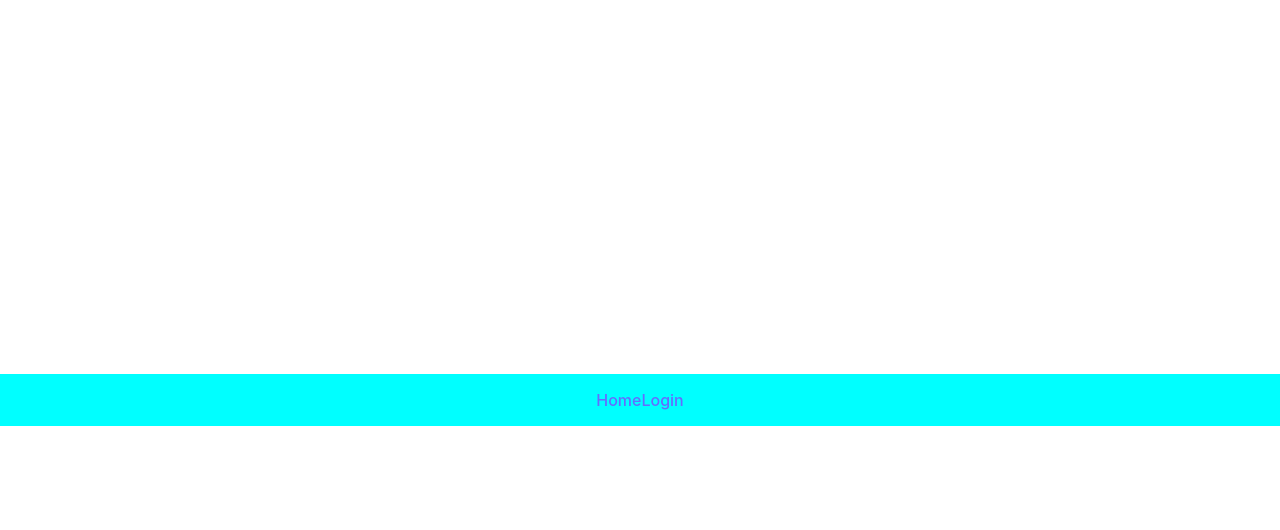
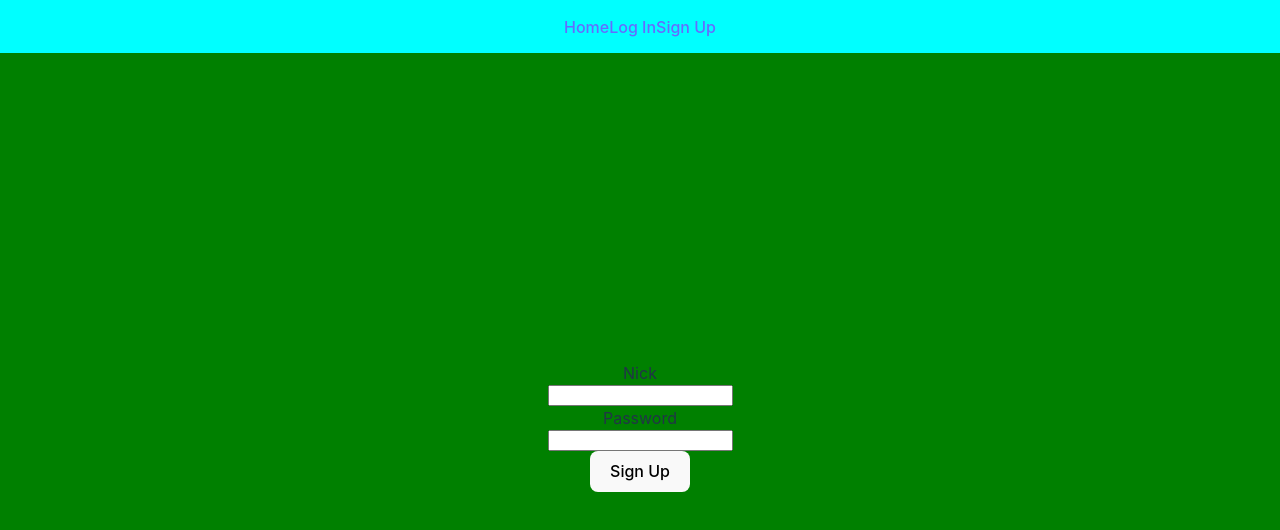
Before and after one commit to jcarlos2n/React-pokemon, a React (Vite) app: page /signup in a window 1280 px wide. Before the commit this address had no page. Shown: the top 530 px of the page. Built offline with nearby package versions, Linux system fonts and the light colour scheme.

Commit message:
feat: register and logout done

```diff
--- a/src/App.jsx
+++ b/src/App.jsx
@@ -6,10 +6,10 @@ import './App.css'
 import Home from './containers/Home/Home'
 import Login from './containers/User/Login/Login'
 import Pokemon from './containers/Pokemon/Pokemon'
-import Captura from './containers/Captura/Captura'
+import Profile from './containers/User/Profile/Profile'
+import Signup from './containers/User/Signup/Signup'
 
 function App() {
-
 
   return (
     <div className='app'>
@@ -18,8 +18,9 @@ function App() {
       <Routes>
         <Route path='/' element={<Home/>} />
         <Route path='/login' element={<Login/>} />
+        <Route path='/signup' element={<Signup/>} />
         <Route path='/pokemon' element={<Pokemon/>} />
-        <Route path='/captura' element={<Captura/>} />
+        <Route path='/profile' element={<Profile/>} />
       </Routes>
     </BrowserRouter>
     </div>
--- a/src/components/Header/Header.jsx
+++ b/src/components/Header/Header.jsx
@@ -12,8 +12,9 @@ const Header = () => {
         return (
             <div className="container">
                 <NavLink to='/'>Home</NavLink>
-                <NavLink to='/login'>Login</NavLink>
-                {/* <NavLink></NavLink> */}
+                <NavLink to='/login'>Log In</NavLink>
+                <NavLink to='/signup'>Sign Up</NavLink>
+
             </div>
         )
     }else{
@@ -21,6 +22,7 @@ const Header = () => {
             <div className="container">
                 <NavLink to='/'>Home</NavLink>
                 <NavLink to='/pokemon'>Pokemon</NavLink>
+                <NavLink to='/profile'>Profile</NavLink>
                 {/* <NavLink></NavLink> */}
             </div>
         )
--- a/src/containers/Captura/Captura.jsx
+++ /dev/null
@@ -1,12 +0,0 @@
-import './Captura.css'
-import Pokemon from '../Pokemon/Pokemon'
-
-const Captura = props => {
-    const pokemon = Pokemon;
-    console.log(props)
-    return(
-        <h1>Hola</h1>
-    )
-}
-
-export default Captura
--- a/src/containers/Pokemon/Pokemon.jsx
+++ b/src/containers/Pokemon/Pokemon.jsx
@@ -4,16 +4,23 @@ import { useEffect } from 'react';
 import { useState } from 'react'
 import PokemonCard from '../../components/PokemonCard/PokemonCard';
 import { useNavigate } from 'react-router';
-import { Link } from 'react-router-dom';
+
 import DetailedCard from '../../components/DetailedCard/DetailedCard';
+import { useSelector } from 'react-redux';
+import { userData } from '../User/userSlice';
 
 
 
 const Pokemon = props => {
     let [pokemons, setPokemons] = useState([]);
     const navigate = useNavigate();
+    const dataUser = useSelector(userData)
+    useEffect(() => {
 
-    useEffect(() => {
+        if (!dataUser?.user) {
+            navigate('/');
+        }
+
         async function fetchPokemons(){
             await axios.get('https://pokeapi.co/api/v2/pokemon?offset=20&limit=99')
             .then(resp => {
--- /dev/null
+++ b/src/containers/User/Profile/Profile.jsx
@@ -0,0 +1,34 @@
+import { useEffect } from 'react';
+import { useDispatch, useSelector } from 'react-redux'
+import { useNavigate } from 'react-router';
+import { logout, userData } from '../userSlice';
+import './Profile.css'
+
+const Profile = props => {
+
+    const dispatch = useDispatch();
+    let navigate = useNavigate();
+
+    const dataUser = useSelector(userData);
+
+    const getOut = () => {
+        dispatch(logout());
+        navigate("/")
+    }
+
+    useEffect(() => {
+
+        if (!dataUser?.user) {
+            navigate('/');
+        }
+
+    })
+
+    return(
+        <div>
+            <button onClick={getOut}> Log out</button>
+        </div>
+    )
+}
+
+export default Profile
--- /dev/null
+++ b/src/containers/User/Signup/Signup.css
@@ -0,0 +1,9 @@
+.signupWall{
+    width: 100vw;
+    height: 93.3vh;
+    background-color: green;
+    display: flex;
+    align-items: center;
+    justify-content: center;
+    flex-direction: column;
+}
--- /dev/null
+++ b/src/containers/User/Signup/Signup.jsx
@@ -0,0 +1,54 @@
+import { useState } from 'react';
+import { useDispatch, useSelector } from 'react-redux'
+import { useNavigate } from 'react-router'
+import { registerUser } from '../userSlice';
+import './Signup.css'
+
+const Signup = props => {
+    const dispatch = useDispatch();
+    let navigate = useNavigate();
+
+    const [signup, setSignup] = useState({
+        nick: '',
+        password: ''
+    });
+
+    const handleInput = (e) => {
+        setSignup({
+            ...signup,
+            [e.target.name]: e.target.value
+        })
+    };
+
+    const userSignup = (e) => {
+        e.preventDefault();
+
+        setSignup({
+            ...signup
+        })
+
+        dispatch(registerUser(signup.nick, signup.password))
+
+        alert('Te has registrado correctamente');
+
+            navigate('/')
+
+    }
+
+    return (
+        <div className="signupWall">
+
+                <label className="labelitems">Nick</label>
+                <input onChange={handleInput} className="inputitem" type="text" name="nick" />
+
+                <label className="labelitems">Password</label>
+                <input onChange={handleInput} className="inputitem" type="password" name="password" />
+
+                <button onClick={userSignup} className=" submitSignupItem" type="submit">Sign Up</button>
+
+        </div>
+    )
+
+}
+
+export default Signup
--- a/src/containers/User/userSlice.js
+++ b/src/containers/User/userSlice.js
@@ -51,8 +51,9 @@ export const logOut = () => (dispatch) => {
     dispatch(logout());
 };
 
-export const registerUser = (nick, email, password) => async (dispatch) => {
+export const registerUser = (nick, password) => async (dispatch) => {
     try {
+
         const user = await axios.post('http://localhost:3001/users/signup',
         {
             nick: nick,
```
Also changed, not shown: src/components/DetailedCard/DetailedCard.jsx (+2 -15 lines), src/containers/User/Profile/Profile.css (added).
